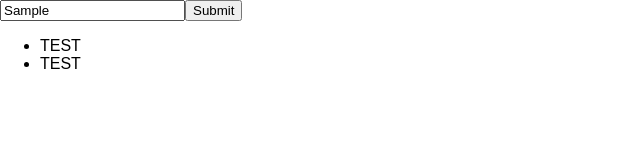
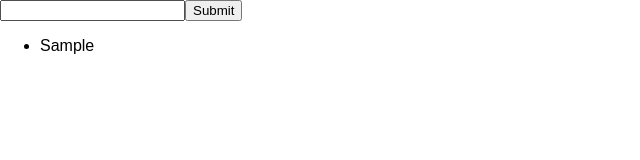
Before and after one commit to thinkful-ei19/contact-list-react-trent, a React (Create React App) app: page / in a window 1280 px wide. Both pictures are taken after typing "Sample" into the empty fields and a click on the button "Submit". Shown: the top 160 px of the page, without its empty margins (0-640 px from the left). Built offline with nearby package versions, Linux system fonts and the light colour scheme.

Commit message:
dynamically generated names for contact based off user input

```diff
--- a/src/App.js
+++ b/src/App.js
@@ -5,11 +5,25 @@ import List from './components/List';
 
 
 class App extends Component {
+  constructor() {
+    super();
+
+    this.state = {
+      contacts: []
+    }
+  }
+
+  addContact(contact) {
+    this.setState({
+      contacts:[...this.state.contacts, contact]
+    });
+  }
+
   render() {
     return (
       <div>
-        <Form/>
-        <List/>
+        <Form add={contact => this.addContact(contact)}/>
+        <List contacts={this.state.contacts}/>
       </div>
     );
   }
--- a/src/components/Form.js
+++ b/src/components/Form.js
@@ -2,13 +2,15 @@ import React from 'react';
 
 
 
-export default function Form() {
+export default function Form(props) {
     return (
         <form onSubmit={event => {
             event.preventDefault();
-            console.log('works');
+            const inputValue = event.target.nameInput.value;
+            props.add(inputValue);
+            event.target.nameInput.value = '';
         }}>
-            <input type="text" name="userInput"/>
+            <input type="text" name="nameInput"/>
             <button>Submit</button>
         </form>
     );
--- a/src/components/List.js
+++ b/src/components/List.js
@@ -1,11 +1,15 @@
 import React from 'react';
 
 
-export default function List(){
+export default function List(props){
+    const contacts = props.contacts.map((contact,index) => {
+        return (
+            <li key={index}>{contact}</li>
+        );
+    })
     return (
         <ul>
-            <li>TEST</li>
-            <li>TEST</li>
+            {contacts}
         </ul>
     );
 }
```
